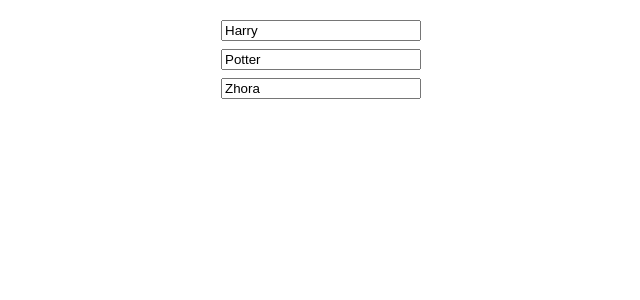
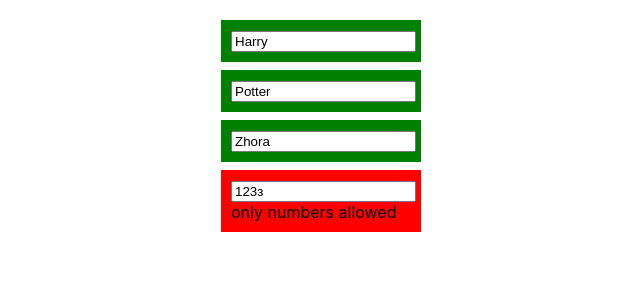
Before and after one commit to mtctxd/test-preparation, a React (Vite) app: page / in a window 1280 px wide. Shown: the top 300 px of the page, without its empty margins (319-959 px from the left). Built offline with nearby package versions, Linux system fonts and the light colour scheme.

Commit message:
added check for numbers

```diff
--- a/src/components/Input/Input.tsx
+++ b/src/components/Input/Input.tsx
@@ -10,15 +10,11 @@ const Input = ({ value, checker, pageTitleChange }: InputProps) => {
 
   useChanegTitle(pageTitleChange, name.value);
 
-  if (checker) {
     return withValidation({
         checker,
         value: name.value,
         Component: <input {...name} />
     });
-  }
-
-  return <input {...name} />;
 };
 
 export default Input;
--- a/src/components/UserFrom/UserFrom.tsx
+++ b/src/components/UserFrom/UserFrom.tsx
@@ -4,6 +4,7 @@ import style from './UserForm.module.css';
 
 function UserForm() {
   const checkLength = (value: string) => value.trim().length > 3;
+  const checkIfNumber = (value: string) => !isNaN(Number(value))
 
   return (
     <div className={style.container}>
@@ -25,6 +26,13 @@ function UserForm() {
         value="Zhora"
         pageTitleChange
       />
+      <Input
+        value="123з"
+        checker={{
+          message: 'only numbers allowed',
+          validatorFunction: checkIfNumber,
+        }}
+      />
     </div>
   );
 }
--- a/src/hocs/withValidation.tsx
+++ b/src/hocs/withValidation.tsx
@@ -1,18 +1,23 @@
 import { WithValidation } from '../ts/interfaces';
-
-
 
 const withValidation = ({ Component, checker, value }: WithValidation) => {
   if (checker && !checker.validatorFunction(value)) {
     return (
-        <>
-            {Component}
-            <span>{checker.message}</span>
-        </>
-    )
+      <div
+        style={{
+          padding: '10px',
+          backgroundColor: checker.validatorFunction(value) ? 'green' : 'red',
+        }}
+      >
+        {Component}
+        <span>{checker.message}</span>
+      </div>
+    );
   }
 
-  return Component;
+  return (
+    <div style={{ padding: '10px', backgroundColor: 'green' }}>{Component}</div>
+  );
 };
 
 export default withValidation;
--- a/src/ts/interfaces.ts
+++ b/src/ts/interfaces.ts
@@ -9,7 +9,7 @@ export interface WithValidation {
   value: string;
 //   Component: FC | ReactComponent;
   Component: any;
-  checker: Checker;
+  checker?: Checker;
 }
 
 export interface InputProps {
```
